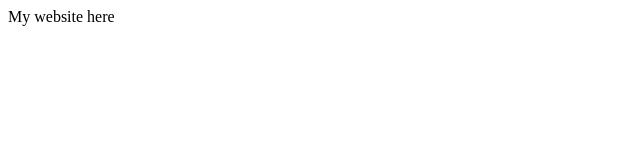
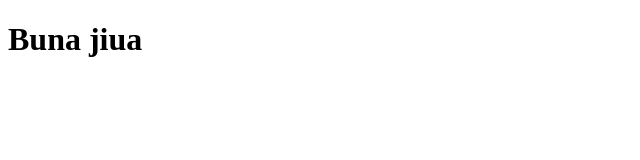
Before and after one commit to chaos-machine/alexafrincu, a plain HTML site: page index.html in a window 1280 px wide. Shown: the whole page, without its empty margins (0-640 px from the left). Drawn offline with Linux system fonts and the light colour scheme.

Commit message:
second try

```diff
--- a/index.html
+++ b/index.html
@@ -5,6 +5,6 @@
     <title></title>
 </head>
 <body>
-    My website here
+   <h1>Buna jiua</h1>
 </body>
 </html>
```
